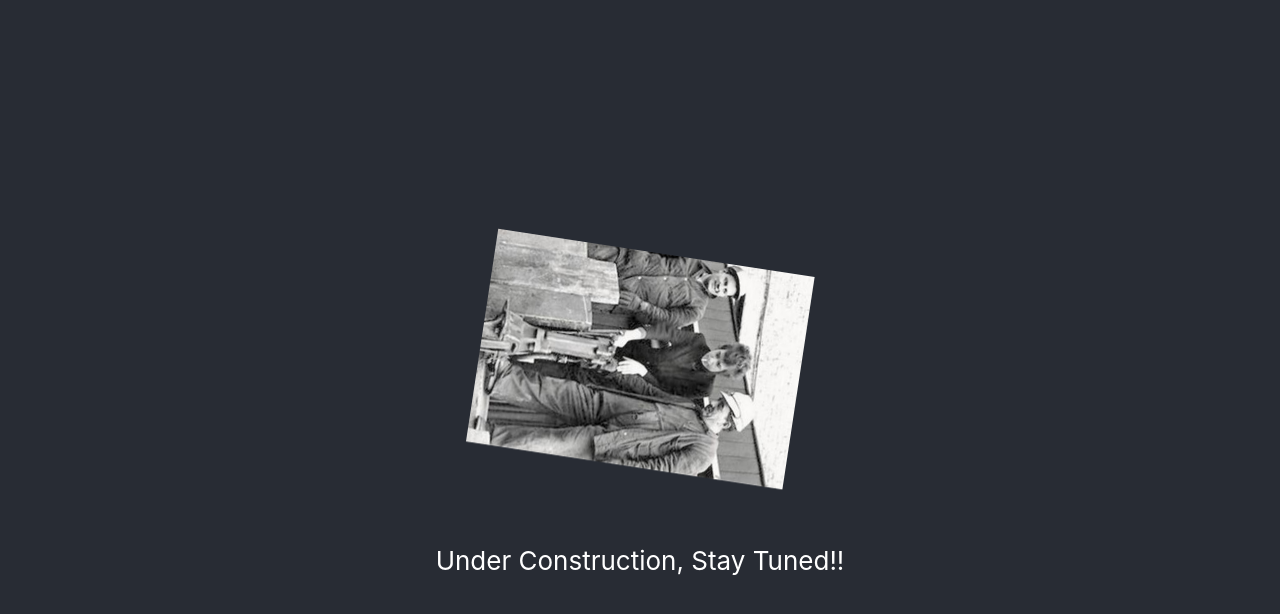
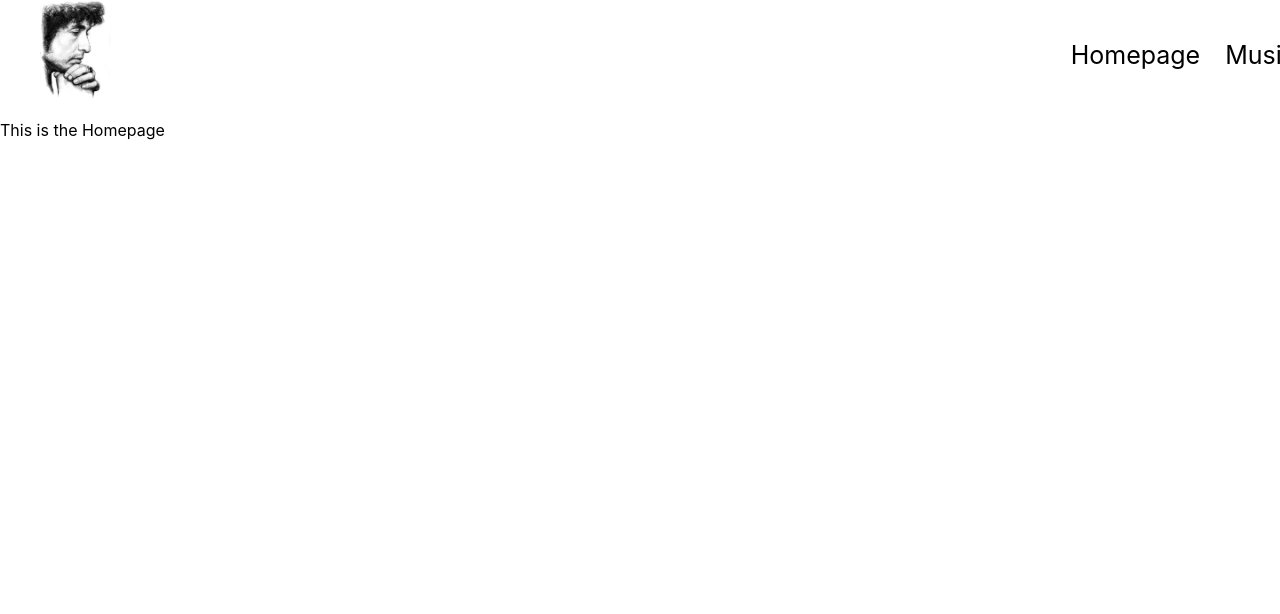
Before and after one commit to Hoffalypse/Bob-Dylan-Archive, a React (Create React App) app in the folder client/: page /homepage in a window 1280 px wide. Shown: the top 614 px of the page. Built offline with nearby package versions, Linux system fonts and the light colour scheme.

Commit message:
router working

```diff
--- a/client/src/App.js
+++ b/client/src/App.js
@@ -1,25 +1,33 @@
 
 import './App.css';
 import construction from './assets/images/construction.jpg'
+import { BrowserRouter as Router, Routes, Route } from "react-router-dom";
+import AppNavbar from './Components/Navbar';
+import Homepage from "./pages/Homepage";
+import Building from "./pages/Building";
+
+
 
 function App() {
   return (
-    <div className="App">
-      <header className="App-header">
-        <img src={construction} className="App-logo" alt="logo" />
-        <p>
-          Under Construction, Stay Tuned!!
-        </p>
-        <a
-          className="App-link"
-          href="https://i.pinimg.com/originals/18/9b/73/189b7386d9b4c801c2e9dde8f08d1af4.jpg"
-          target="_blank"
-          rel="noopener noreferrer"
-        >
+  <>
+   <AppNavbar/>
 
-        </a>
-      </header>
-    </div>
+   <Router>
+   <Routes>
+              <Route
+                exact
+                path="/"
+                element={<Building/>}
+              />
+               <Route
+                exact
+                path="/homepage"
+                element={<Homepage/>}
+              />
+    </Routes>
+    </Router>
+  </>
   );
 }
 
--- /dev/null
+++ b/client/src/Components/Navbar.js
@@ -0,0 +1,42 @@
+import React from "react";
+import { Link } from "react-router-dom";
+// import { NavStarsAsset } from "../components/NavStarsAsset";
+
+import { Navbar, Nav, Row, Col } from "react-bootstrap";
+import "../styles/navbar.css";
+import logo from "../assets/images/black-white.jpg"
+
+
+const AppNavbar = () => {
+  return (
+    <>
+
+       <Navbar
+        collapseOnSelect
+        className="shadow-sm"
+        style={{ height: "13%", backgroundColor: "white" }}
+        expand="lg">
+
+        <Nav className="me-auto flx">
+
+          <Navbar.Brand href="/">
+              <img className="logo ml-4 mr-4" src={logo} alt="logo" style={{maxHeight:'100px', marginLeft:'40px'}}></img>
+          </Navbar.Brand>
+
+            <Nav.Link
+            // as={Link}
+            href="/homepage"
+            className='nav-btn'
+            style={{marginLeft:'60rem'}}>
+            Homepage</Nav.Link>
+            <Nav.Link className='nav-btn'href="#link">Music</Nav.Link>
+
+        </Nav>
+
+      </Navbar>
+
+    </>
+  );
+};
+
+export default AppNavbar;
--- /dev/null
+++ b/client/src/pages/Building.js
@@ -0,0 +1,21 @@
+import construction from '../assets/images/construction.jpg'
+import '../App.css';
+
+function Building () {
+
+    return(
+
+ <div className="App">
+      <header className="App-header">
+        <img src={construction} className="App-logo" alt="logo" />
+        <p>
+          Under Construction, Stay Tuned!!
+        </p>
+
+
+
+      </header>
+    </div>
+)}
+
+export default Building;
--- /dev/null
+++ b/client/src/pages/Homepage.js
@@ -0,0 +1,12 @@
+import { Navbar, Nav, Row, Col } from "react-bootstrap";
+
+
+function Homepage () {
+
+    return (
+        <p>This is the Homepage</p>
+    )
+
+}
+
+export default Homepage;
--- /dev/null
+++ b/client/src/styles/navbar.css
@@ -0,0 +1,20 @@
+.flx{
+    display: flex;
+}
+.text{
+    color:grey;
+}
+.links{
+    display: flex;
+    justify-content: end;
+}
+.nav-btn{
+
+
+    color:black;
+    text-decoration: none;
+    font-size: 25px;
+    margin-right: 25px;
+    margin-top: 40px;
+
+}
```
Also changed, not shown: client/package.json (+5 -3 lines), client/src/assets/images/black-white.jpg (added), 1 other file (tests, documents, lock files or other folders).
